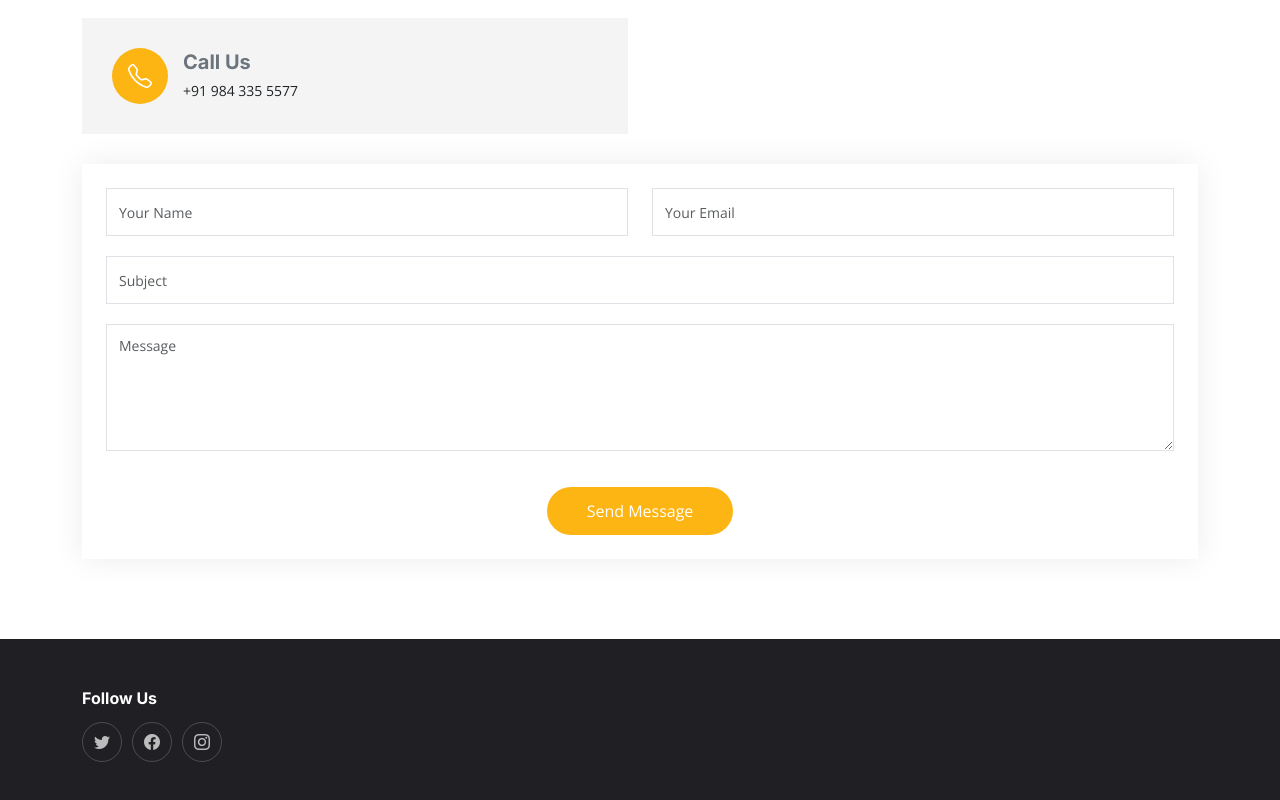
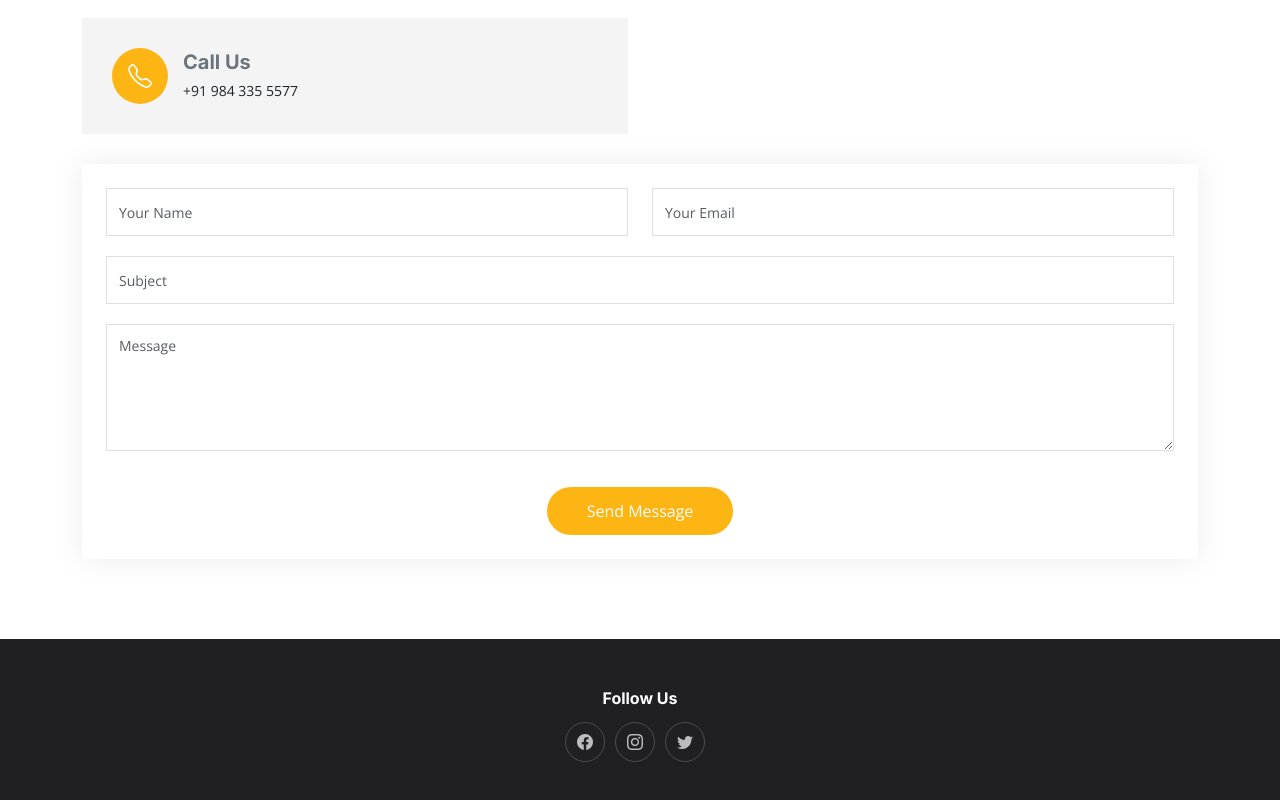
Before and after one commit to muhsinmuhsy/soupup, a plain HTML site: page index.html in a window 1280 px wide. Shown: the part 6615-7415 px from the top of the page. Drawn offline with nearby package versions, Linux system fonts and the light colour scheme; files whose address does not match are found by name.

```diff
--- a/index.html
+++ b/index.html
@@ -861,13 +861,12 @@
       <div class="row gy-3">
 
 
-        <div class="col-lg-3 col-md-12 footer-links">
-          <h4>Follow Us</h4>
-          <div class="social-links d-flex">
-            <a href="#" class="twitter"><i class="bi bi-twitter"></i></a>
+        <div class=" footer-links ">
+          <h4 class="d-flex  justify-content-center">Follow Us</h4>
+          <div class="social-links d-flex  justify-content-center">
             <a href="#" class="facebook"><i class="bi bi-facebook"></i></a>
             <a href="#" class="instagram"><i class="bi bi-instagram"></i></a>
-
+            <a href="#" class="twitter"><i class="bi bi-twitter"></i></a>
           </div>
         </div>
 
```
